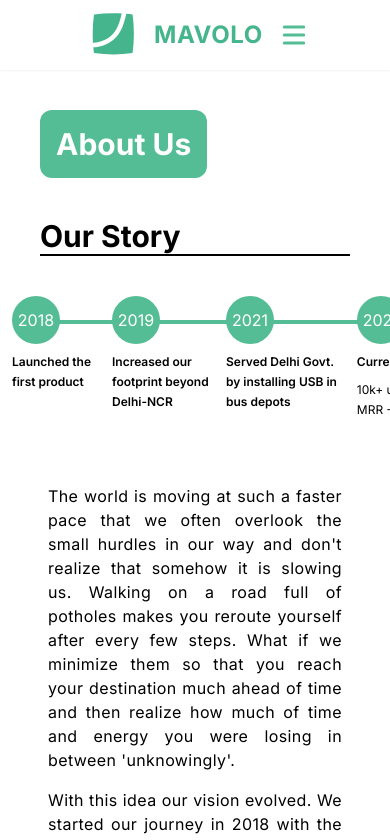
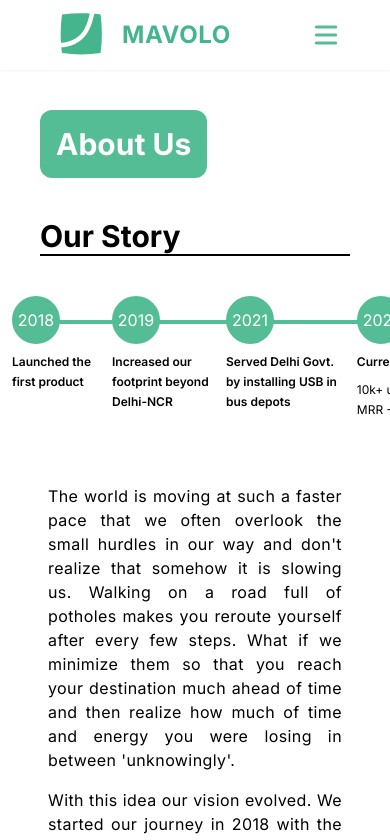
Before and after one commit to admin0717/mavolo_website, a Next.js app: page /about-us in a window 390 px wide. Shown: the top 840 px of the page. Built offline with nearby package versions, Linux system fonts and the light colour scheme.

Commit message:
timeline added

```diff
--- a/components/Navbar/index.tsx
+++ b/components/Navbar/index.tsx
@@ -37,8 +37,8 @@ const Navbar: FC = () => {
 
       {/* Mobile Screens */}
       <nav
-        className={`flex md:hidden w-full px-20 md:px-24 sticky top-0 z-50 bg-[#fff] drop-shadow-sm   ${
-          !isToggle ? "flex-col h-screen mx-0 px-24  scrollbar-hide" : ""
+        className={`flex md:hidden w-full px-12 md:px-24 sticky top-0 z-50 bg-[#fff] drop-shadow-sm   ${
+          !isToggle ? "flex-col h-screen mx-0 px-12  scrollbar-hide" : ""
         }`}>
         <div className="flex justify-between items-center w-full">
           <div className="flex  items-center space-x-1">
```
